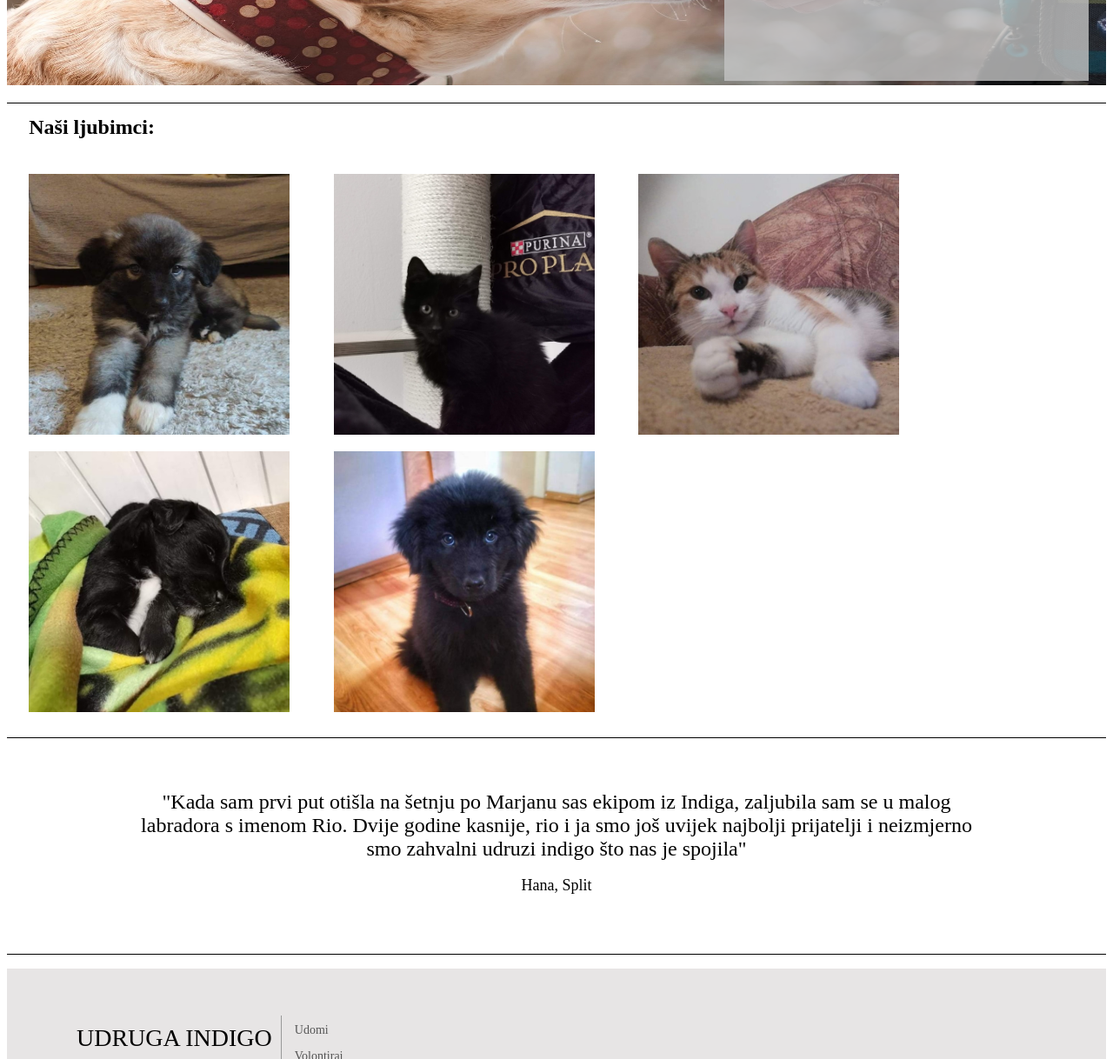
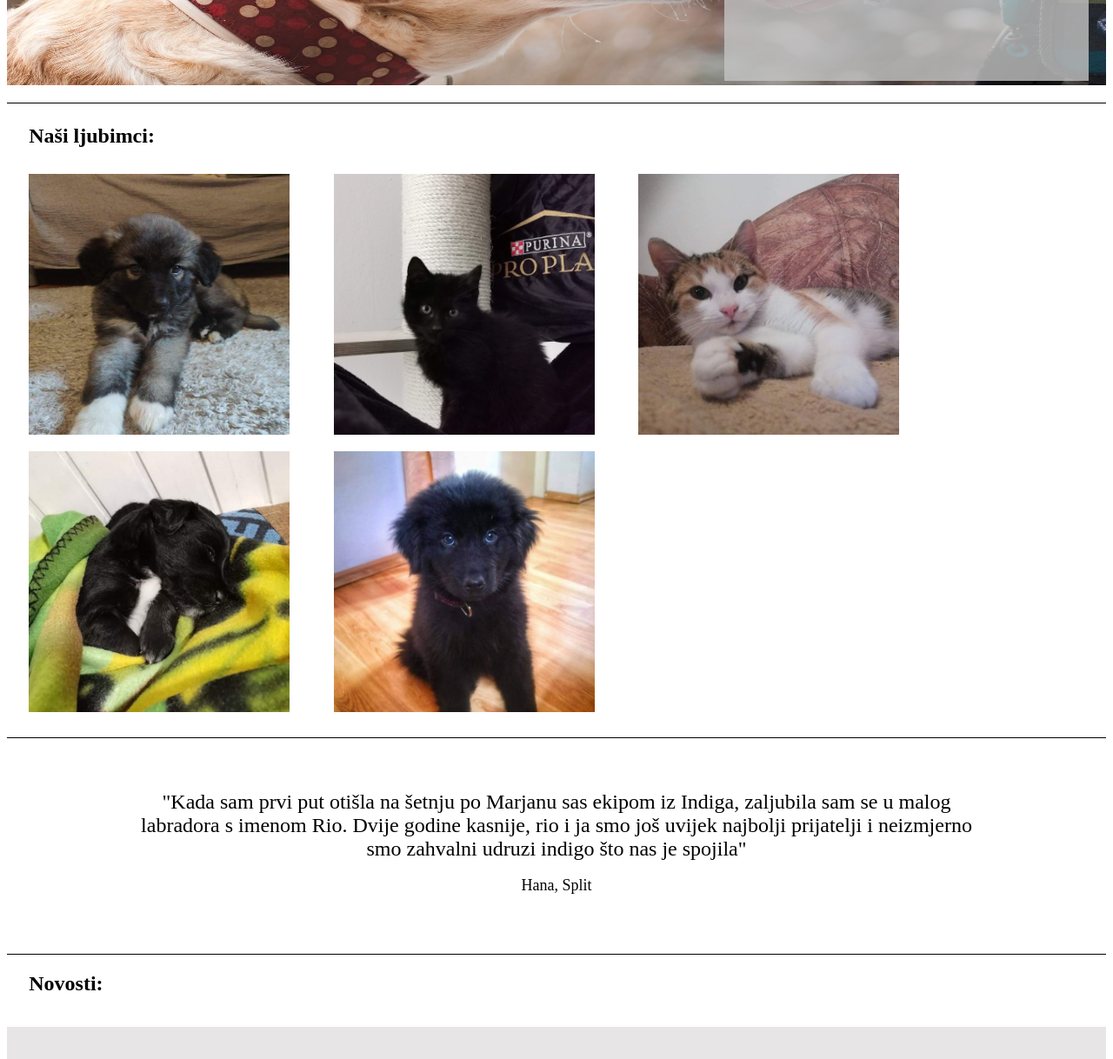
Before and after one commit to MartinaHuljaj/UdrugaIndigo, a Gatsby site: page / in a window 1280 px wide. Shown: the part 370-1588 px from the top of the page at 87% size. Built offline with nearby package versions, Linux system fonts and the light colour scheme; Gatsby itself is replaced by a stand-in of ours; a web font is replaced by a local one.

Commit message:
prep za Novosti

```diff
--- a/src/components/Home/index.js
+++ b/src/components/Home/index.js
@@ -32,6 +32,10 @@ const Home =()=>(
       <p className={styles.autor}>Hana, Split</p>
     </section>
     <section>
+      <div className={styles.text}>Novosti:</div>
+
+      {/* Dodaj novosti! */}
+
 
     </section>
     <section>
--- a/src/components/Home/style.module.css
+++ b/src/components/Home/style.module.css
@@ -38,8 +38,8 @@ div.galerija{
     font-weight: bold;
     font-size: x-large;
     padding-left: 2%;
-    padding-top: 10px;
-    padding-bottom: 30px;
+    padding-top: 20px;
+    padding-bottom: 20px;
     text-align: left;
 }
 .citat{
```
